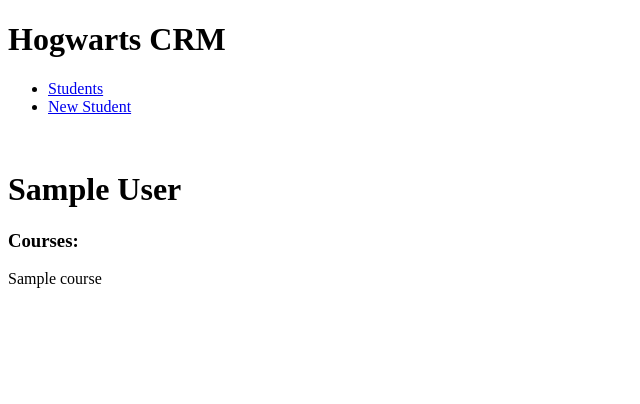
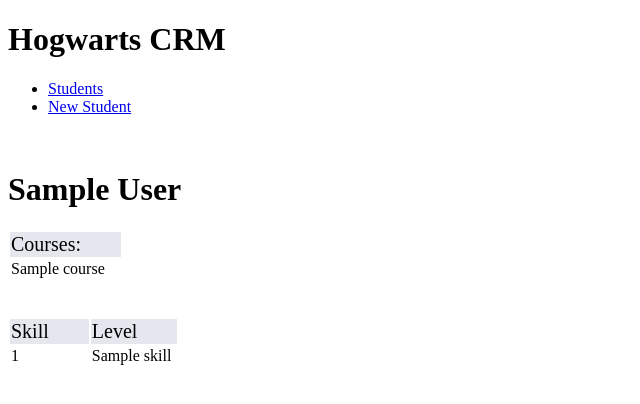
Before and after one commit to razzodev/hogwarts-crm, a Flask app: template templates/student_profile.html in a window 1280 px wide. Shown: the top 404 px of the page, without its empty margins (0-640 px from the left). Run offline with Flask 2, Linux system fonts and the light colour scheme; the template is opened without the code that fills it: most values are stand-ins (such as "Sample title", 1, 10 or a date in 2020).

Commit message:
add: table elements with courses. skills, skill levels

```diff
--- a/templates/student_profile.html
+++ b/templates/student_profile.html
@@ -1,8 +1,36 @@
 {%extends 'layout.html' %} {% block body %}
 <h1>{{student.first_name}} {{student.last_name}}</h1>
-<h3>Courses:</h3>
-<p>
-  {% for course in student.courses %} {{course}} {% endfor %}
-</p>
+
+<table>
+  <tr>
+    <td class="table-header">Courses:</td>
+  </tr>
+  {% for course in student.courses %}
+  <tr>
+    <td>
+      {{course}}
+    </td>
+  </tr>
+  {% endfor %}
+</table>
+
+<br />
+<br />
+<table>
+  <tr>
+    <td class="table-header">Skill</td>
+    <td class="table-header">Level</td>
+  </tr>
+  {% for skill in student.skills.items() %}
+  <tr>
+    <td>
+      {{skill[0]}}
+    </td>
+    <td>
+      {{skill[1]}}
+    </td>
+  </tr>
+  {% endfor %}
+</table>
 
 {% endblock %}
```
